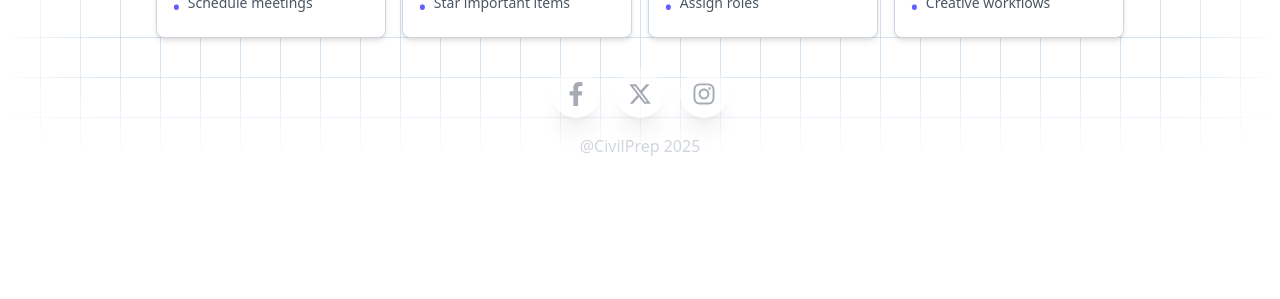
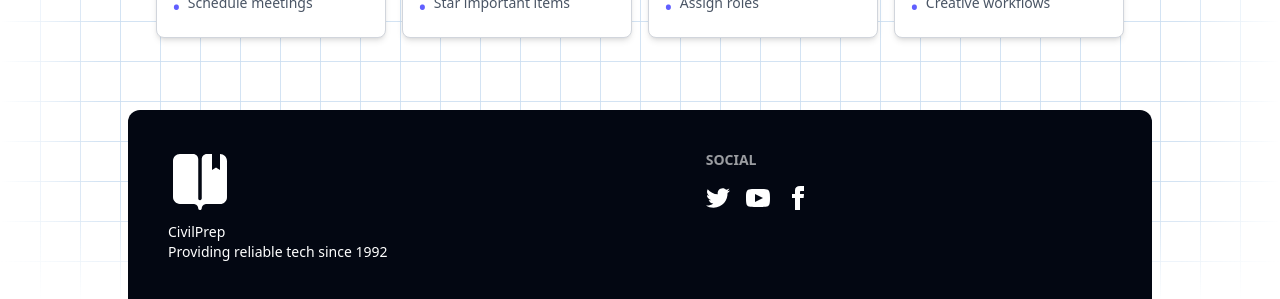
Before and after one commit to urkiddennn/wait, a React (Vite) app: page / in a window 1280 px wide. Shown: the part 1166-1465 px from the top of the page. Before the commit the page ends 1324 px from the top, so only its background shows below. Built offline with nearby package versions, Linux system fonts and the light colour scheme; no server answers.

Commit message:
Update: added footer section

```diff
--- a/src/App.jsx
+++ b/src/App.jsx
@@ -9,6 +9,7 @@
 import { getTotalJoined } from "./services/api";
 import Header from "./components/Header";
 import FeatureSection from "./sections/FeatureSection";
+import { IoIosBookmarks } from "react-icons/io";
 
 const App = () => {
   const [totalJoined, setTotalJoined] = useState(0);
@@ -69,7 +70,7 @@
       {/* Navigation Bar */}
       <Header />
       {/* Main Content Area - Waitlist Focused */}
-      <main className="relative z-10 flex flex-col items-center justify-center flex-grow text-center px-4 py-16">
+      <main className="relative max-w-5xl z-10 flex flex-col items-center justify-center flex-grow text-center px-4 py-16">
         <h1 className="lg:text-5xl text-3xl md:text-4xl font-extrabold text-gray-950 leading-tight mb-6 max-w-4xl">
           Your dedicated partner in mastering the{" "}
           <span className="text-blue-500 hover:text-pink-400 transition duration-200">
@@ -116,18 +117,54 @@
       </main>
       {/* The feature sections */}
       <FeatureSection />
-      <div className="max-w-4xl gap-4 flex justify-center items-center  bottom-10 opacity-60">
-        <button className="bg-white shadow-xl rounded-full p-3 hover:transform hover:scale-110 hover:bg-gray-100 hover:shadow-2xl transition duration-200 ease-in-out">
-          <FaFacebookF className="size-6 text-gray-500 hover:text-blue-600" />
-        </button>
-        <button className="bg-white shadow-xl rounded-full p-3 hover:transform hover:scale-110 hover:bg-gray-100 hover:shadow-2xl transition duration-200 ease-in-out">
-          <FaXTwitter className="size-6 text-gray-500 hover:text-black" />
-        </button>
-        <button className="bg-white shadow-xl rounded-full p-3 hover:transform hover:scale-110 hover:bg-gray-100 hover:shadow-2xl transition duration-200 ease-in-out">
-          <FaInstagram className="size-6 text-gray-500 hover:text-pink-500" />
-        </button>
-      </div>
-      <footer className="text-gray-300 mt-4">@CivilPrep 2025</footer>
+      <footer className=" relative max-w-5xl footer sm:footer-horizontal bg-gray-950 rounded-t-xl mt-10  text-neutral-content p-10">
+        <aside className="text-white">
+          <IoIosBookmarks className="size-16" />
+          <p>
+            CivilPrep
+            <br />
+            Providing reliable tech since 1992
+          </p>
+        </aside>
+        <nav className="text-white">
+          <h6 className="footer-title">Social</h6>
+          <div className="grid grid-flow-col gap-4">
+            <a>
+              <svg
+                xmlns="http://www.w3.org/2000/svg"
+                width="24"
+                height="24"
+                viewBox="0 0 24 24"
+                className="fill-current"
+              >
+                <path d="M24 4.557c-.883.392-1.832.656-2.828.775 1.017-.609 1.798-1.574 2.165-2.724-.951.564-2.005.974-3.127 1.195-.897-.957-2.178-1.555-3.594-1.555-3.179 0-5.515 2.966-4.797 6.045-4.091-.205-7.719-2.165-10.148-5.144-1.29 2.213-.669 5.108 1.523 6.574-.806-.026-1.566-.247-2.229-.616-.054 2.281 1.581 4.415 3.949 4.89-.693.188-1.452.232-2.224.084.626 1.956 2.444 3.379 4.6 3.419-2.07 1.623-4.678 2.348-7.29 2.04 2.179 1.397 4.768 2.212 7.548 2.212 9.142 0 14.307-7.721 13.995-14.646.962-.695 1.797-1.562 2.457-2.549z"></path>
+              </svg>
+            </a>
+            <a>
+              <svg
+                xmlns="http://www.w3.org/2000/svg"
+                width="24"
+                height="24"
+                viewBox="0 0 24 24"
+                className="fill-current"
+              >
+                <path d="M19.615 3.184c-3.604-.246-11.631-.245-15.23 0-3.897.266-4.356 2.62-4.385 8.816.029 6.185.484 8.549 4.385 8.816 3.6.245 11.626.246 15.23 0 3.897-.266 4.356-2.62 4.385-8.816-.029-6.185-.484-8.549-4.385-8.816zm-10.615 12.816v-8l8 3.993-8 4.007z"></path>
+              </svg>
+            </a>
+            <a>
+              <svg
+                xmlns="http://www.w3.org/2000/svg"
+                width="24"
+                height="24"
+                viewBox="0 0 24 24"
+                className="fill-current"
+              >
+                <path d="M9 8h-3v4h3v12h5v-12h3.642l.358-4h-4v-1.667c0-.955.192-1.333 1.115-1.333h2.885v-5h-3.808c-3.596 0-5.192 1.583-5.192 4.615v3.385z"></path>
+              </svg>
+            </a>
+          </div>
+        </nav>
+      </footer>
       {/* Floating CIV.ai Icon */}
       <div className="fixed bottom-8 right-8 z-50">
         <button
--- a/src/components/Header.jsx
+++ b/src/components/Header.jsx
@@ -2,7 +2,7 @@
 
 const Header = () => {
   return (
-    <header className="relative z-10 sm:w-full md:max-w-4xl w-80 mx-auto px-5 py-4 mt-10 flex justify-between items-center border border-gray-400 rounded-full">
+    <header className="relative z-10 sm:w-full md:max-w-5xl w-80 mx-auto px-5 py-4 mt-10 flex justify-between items-center border border-gray-400 rounded-full">
       <div className="flex items-center space-x-2">
         <IoIosBookmarks className="md:size-6 size-4 fill-blue-700 transition-transform duration-200 hover:scale-110" />
         <span className="md:text-2xl text-md font-bold text-blue-700">
```
